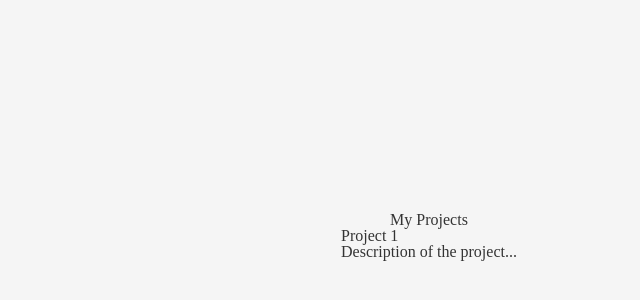
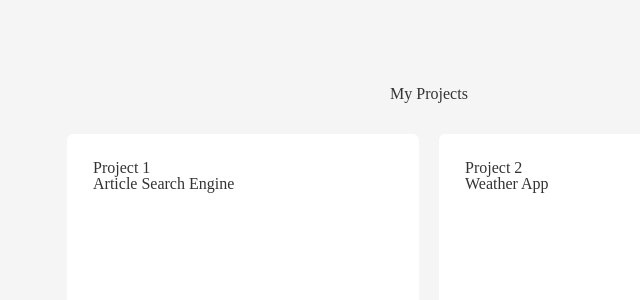
Before and after one commit to Gromley1/portfolio, a React (Vite) app: page / in a window 1280 px wide. Shown: the part 1040-1340 px from the top of the page, without its empty margins (211-851 px from the left). Built offline with nearby package versions, Linux system fonts and the light colour scheme.

Commit message:
add projects compoennts

```diff
--- a/src/features/layout/components/projects/projects.component.tsx
+++ b/src/features/layout/components/projects/projects.component.tsx
@@ -1,16 +1,45 @@
 import styles from './projects.module.scss'
+
+interface Project {
+  id: number
+  title: string
+  description: string
+}
+
+const projects: Array<Project> = [
+  {
+    id: 1,
+    title: 'Project 1',
+    description: 'Article Search Engine',
+  },
+  {
+    id: 2,
+    title: 'Project 2',
+    description: 'Weather App',
+  },
+]
+
+const Project = ({ title, description, id }: Project) => {
+  return (
+    <div key={id} className={styles.project}>
+      <h3>{title}</h3>
+      <p>{description}</p>
+    </div>
+  )
+}
 
 export const Projects = () => {
   return (
     <section id="projects" className={styles.projects}>
       <h2>My Projects</h2>
-      <div className="project-list">
-        {/* Project items */}
-        <div className="project-item">
-          <h3>Project 1</h3>
-          <p>Description of the project...</p>
-        </div>
-        {/* Repeat for other projects */}
+      <div className={styles.projectList}>
+        {projects.map((project) => (
+          <Project
+            id={project.id}
+            title={project.title}
+            description={project.description}
+          />
+        ))}
       </div>
     </section>
   )
--- a/src/features/layout/components/projects/projects.module.scss
+++ b/src/features/layout/components/projects/projects.module.scss
@@ -13,3 +13,19 @@
   margin: toRem(20px) 0;
   box-sizing: border-box;
 }
+
+.projectList {
+  display: flex;
+  flex-wrap: wrap;
+  justify-content: center;
+  gap: toRem(20px);
+  margin-top: toRem(32px);
+}
+
+.project {
+  padding: toRem(26px);
+  border-radius: toRem(6px);
+  background-color: #ffffff;
+  min-height: toRem(200px);
+  min-width: toRem(300px);
+}
```
